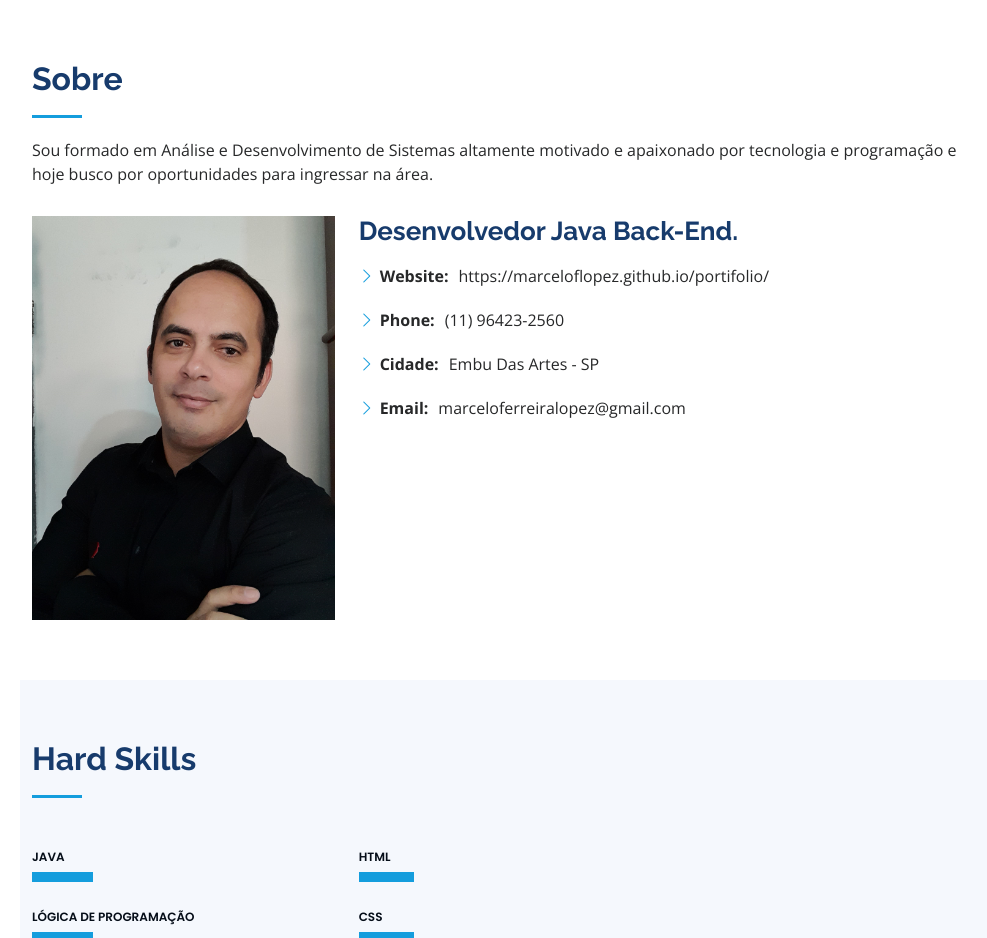
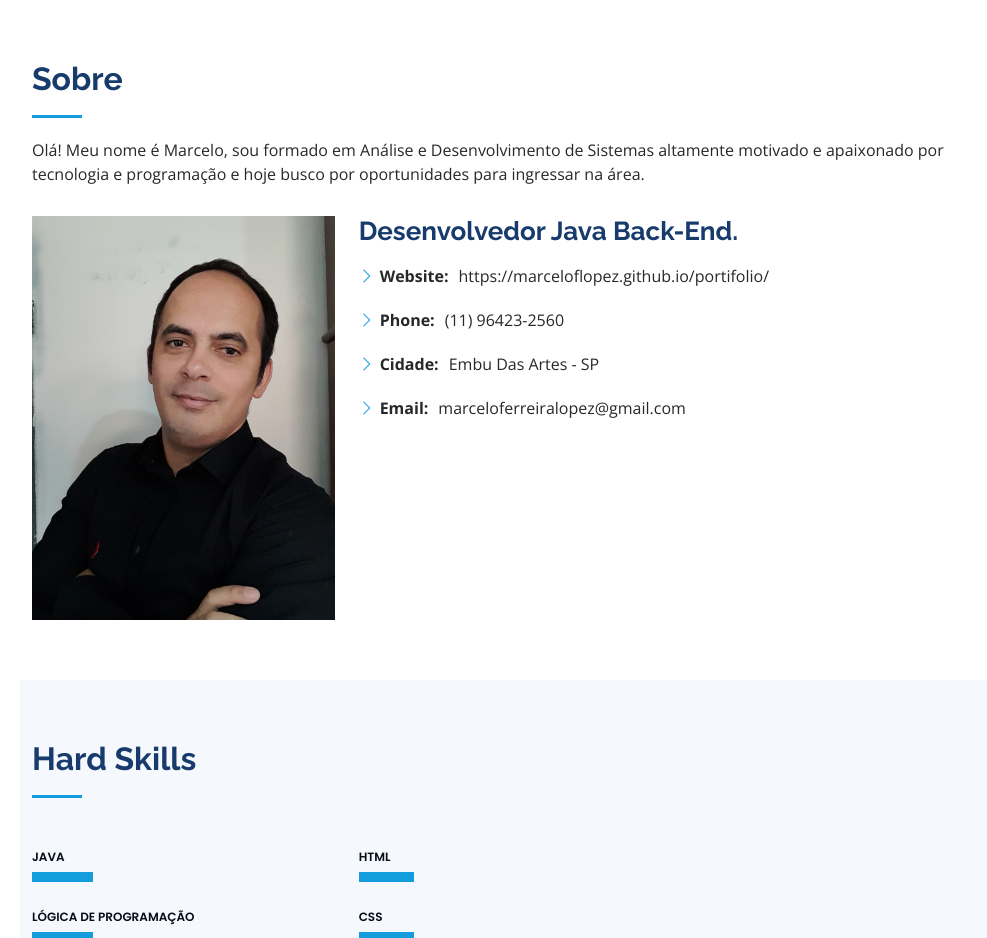
Before and after one commit to MarceloFLopez/cv, a plain HTML site: page index.html in a window 1280 px wide. Shown: the part 800-1738 px from the top of the page, without its empty margins (280-1267 px from the left). Drawn offline with nearby package versions, Linux system fonts and the light colour scheme.

Commit message:
Update index.html

```diff
--- a/index.html
+++ b/index.html
@@ -82,7 +82,7 @@
 
         <div class="section-title">
           <h2>Sobre</h2>
-          <p>Sou formado em Análise e Desenvolvimento de Sistemas altamente motivado e apaixonado por tecnologia e programação e hoje busco por oportunidades para ingressar na área. </p>
+          <p>Olá! Meu nome é Marcelo, sou formado em Análise e Desenvolvimento de Sistemas altamente motivado e apaixonado por tecnologia e programação e hoje busco por oportunidades para ingressar na área. </p>
         </div>
 
         <div class="row">
```
